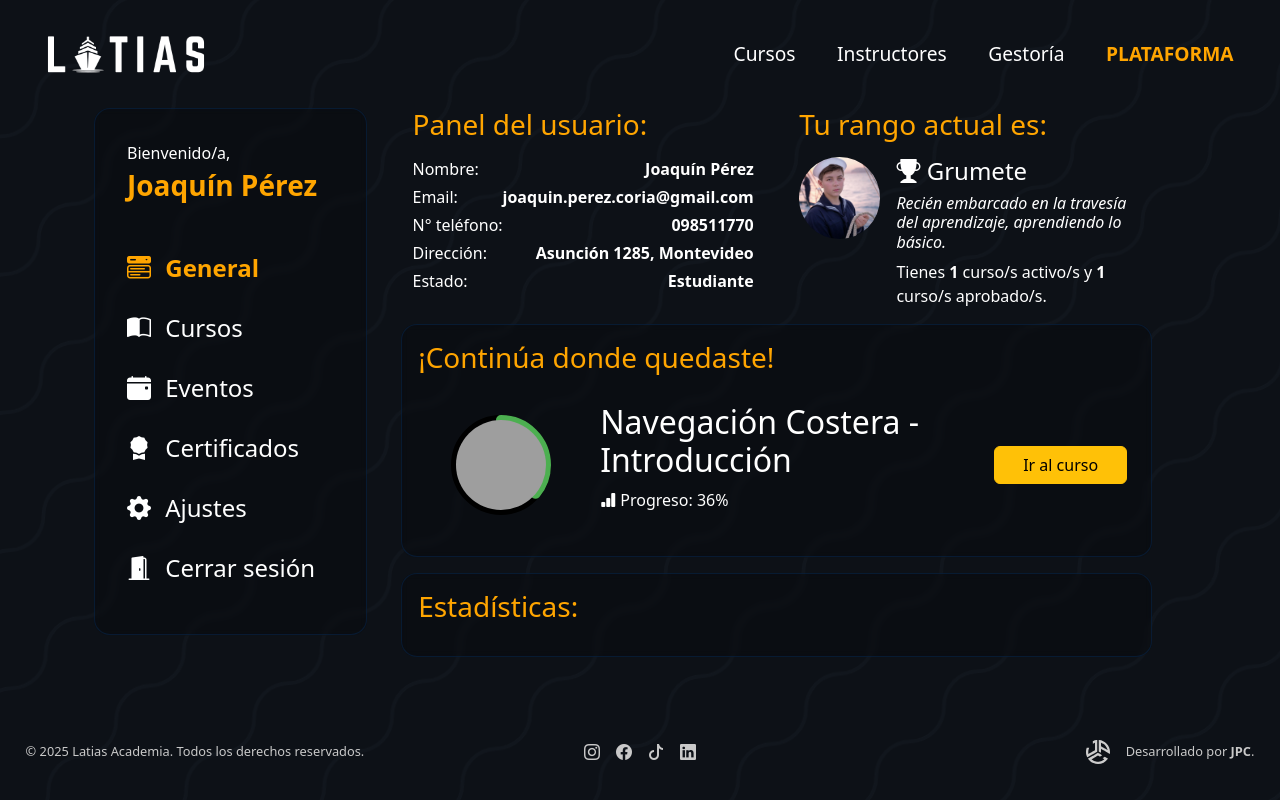
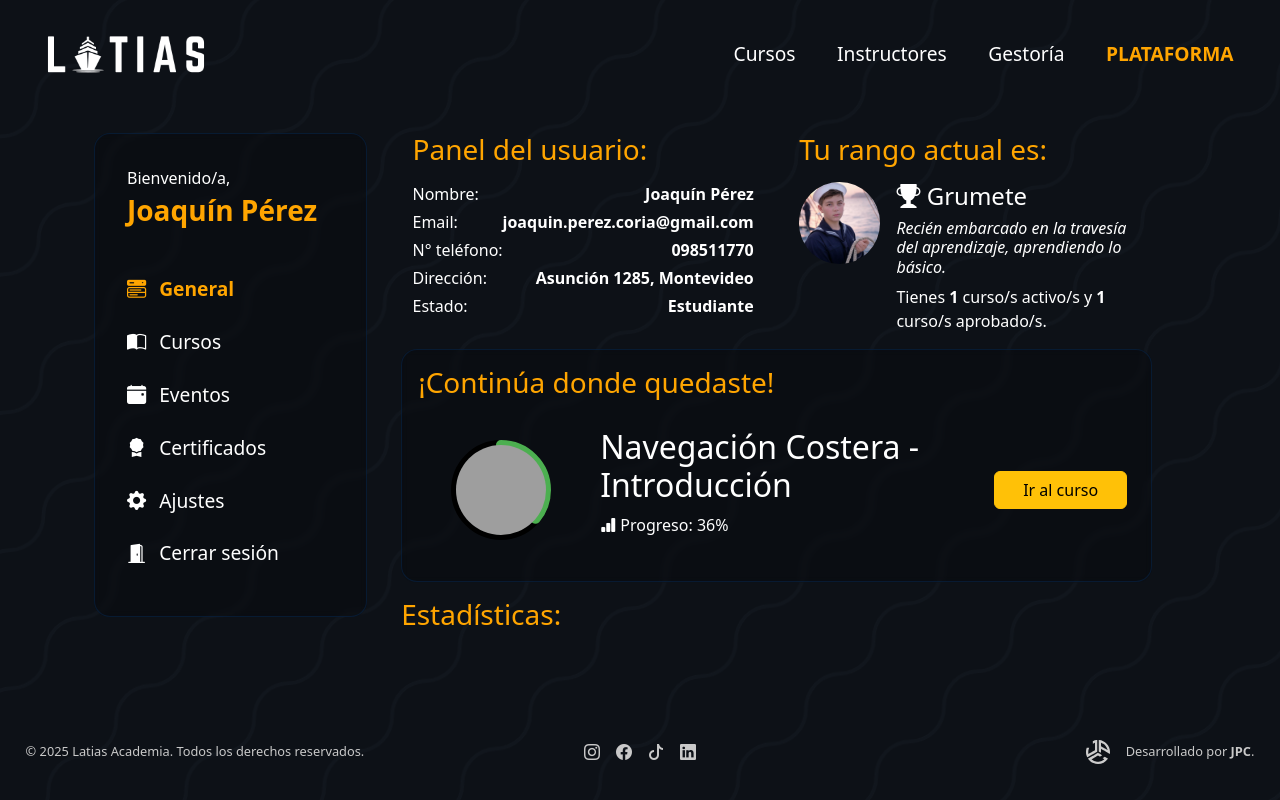
Before and after one commit to clissic/latias-front, a React (Vite) app: page /dashboard/general in a window 1280 px wide. Built offline with nearby package versions, Linux system fonts and the light colour scheme; grey boxes are pictures that could not be loaded.

Commit message:
fix(dashboard/general): Arreglado el tamaño del menu y quitado el fondo a la parte de estadísticas

```diff
--- a/src/components/Dashboard/Dashboard.css
+++ b/src/components/Dashboard/Dashboard.css
@@ -29,7 +29,7 @@
 .dashboard-menu-item {
   color: white;
   text-decoration: none;
-  font-size: 1.5rem;
+  font-size: 1.2rem;
   transition: all 0.3s;
   cursor: pointer;
 }
--- a/src/components/Dashboard/Dashboard.jsx
+++ b/src/components/Dashboard/Dashboard.jsx
@@ -174,7 +174,7 @@ export function Dashboard() {
                   to={to}
                   className={({ isActive }) => (isActive ? "active" : "")}
                 >
-                  <li className="dashboard-menu-item custom-display-6">
+                  <li className="dashboard-menu-item">
                     <i className={`me-2 bi ${icon}`}></i> {label}
                   </li>
                 </NavLink>
--- a/src/components/Dashboard/General/General.jsx
+++ b/src/components/Dashboard/General/General.jsx
@@ -137,7 +137,7 @@ export function General(user) {
         </div>
       </div>
 
-      <div className="text-white dashboard-item-build-general col-11">
+      <div className="text-white col-11">
         <h3 className="mb-3 text-orange">Estadísticas:</h3>
       </div>
     </div>
```
